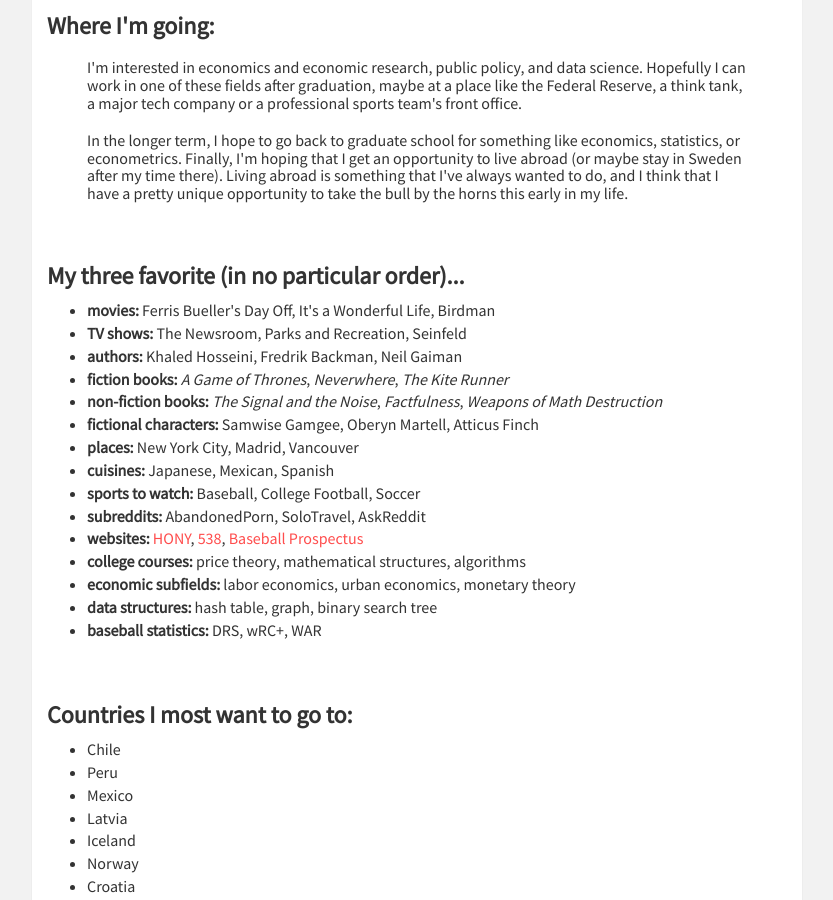
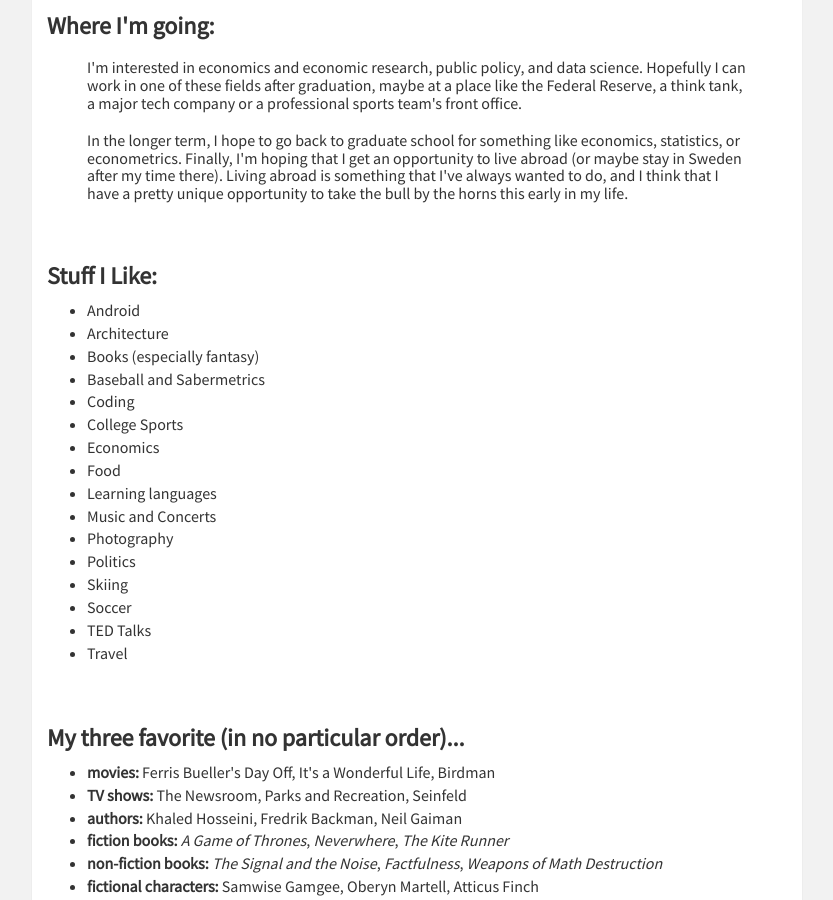
Before and after one commit to mrkaye97/mrkaye97.github.io, a Jekyll site: the page built from about.html, in a window 1280 px wide and 900 px high, scrolled down 488 px. Shown: the whole window, without its empty margins (223-1056 px from the left). Built offline with Jekyll 4.4.1, drawn with Linux system fonts in a browser that asks for light colours; nearby versions of some CDN libraries.

Commit message:
Update about.html

```diff
--- a/about.html
+++ b/about.html
@@ -33,6 +33,29 @@
 			  <h3 style="font-size:16px;margin-left: 2.5em;margin-right: 2.5em">In the longer term, I hope to go back to graduate school for something like economics, statistics, or econometrics. Finally, I'm hoping that I get an opportunity to live abroad (or maybe stay in Sweden after my time there). Living abroad is something that I've always wanted to do, and I think that I have a pretty unique opportunity to take the bull by the horns this early in my life.</h3>
 		  </div>
 
+
+		 <div class="panel panel-default">
+    		<div class="panel-body">
+			  <h3><strong>Stuff I Like:</strong></h3>
+			  <ul style="list-style-type:disc">
+			  	  <li style="font-size:16px">Android</li>
+			  	  <li style="font-size:16px">Architecture</li>
+			  	  <li style="font-size:16px">Books (especially fantasy)</li>
+			  	  <li style="font-size:16px">Baseball and Sabermetrics</li>
+			  	  <li style="font-size:16px">Coding</li>
+			  	  <li style="font-size:16px">College Sports</li>
+				  <li style="font-size:16px">Economics</li>
+				  <li style="font-size:16px">Food</li>
+				  <li style="font-size:16px">Learning languages</li>
+				  <li style="font-size:16px">Music and Concerts</li>
+				  <li style="font-size:16px">Photography</li>
+				  <li style="font-size:16px">Politics</li>
+				  <li style="font-size:16px">Skiing</li>
+				  <li style="font-size:16px">Soccer</li>
+				  <li style="font-size:16px">TED Talks</li>
+				  <li style="font-size:16px">Travel</li>
+				</ul>
+		  </div>
 
 		  <div class="panel panel-default">
     		<div class="panel-body">
```
